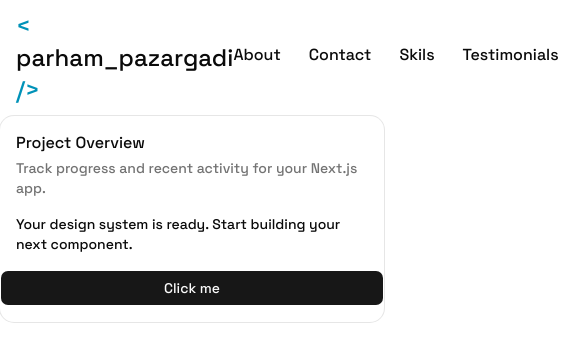
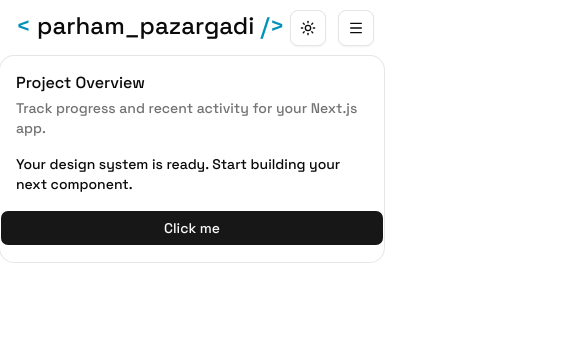
Before and after one commit to parham-devdocs/portfolio-next, a Next.js app in the folder frontend/: page / in a window 390 px wide. Shown: the top 362 px of the page, 585 px wide, since content can reach past the window. Built offline with nearby package versions, Linux system fonts and the light colour scheme.

Commit message:
menu button added

```diff
--- a/frontend/components/navbar.tsx
+++ b/frontend/components/navbar.tsx
@@ -4,6 +4,8 @@ import Link from 'next/link'
 import { NavItem } from '@/app/types'
 import { usePathname } from 'next/navigation'
 import { ThemeToggle } from './toggleButton'
+import { MenuIcon } from 'lucide-react'
+import { Button } from './ui/button'
 
 
 
@@ -15,12 +17,23 @@ const path=usePathname()
                <span className=' text-cyan-600'>&lt;</span> parham_pazargadi <span className='text-cyan-600'>/&gt;</span>
             </Link>    <ul className=' flex items-center gap-7'>
       {naItems.map((item,index)=>{
-        return <div className=' flex flex-col items-center gap-1' key={ index}>
+        return <div className='  flex-col items-center gap-1 lg:flex hidden' key={ index}>
           <Link   href={item.href} >{item.label}</Link>
           <span className={`${path === item.href ? "w-full" : "w-0"} h-[2.5px] rounded-full bg-cyan-400 transition-all duration-500`}></span>
                     </div>
       })}
+
+      <div className=' flex items-center gap-3'>
       <ThemeToggle/>
+      <Button
+      variant="outline"
+      size="icon"
+
+      className=" cursor-pointer lg:hidden flex"
+    >
+   <MenuIcon/>
+    </Button>
+      </div>
 
     </ul>
 </div>
--- a/frontend/components/toggleButton.tsx
+++ b/frontend/components/toggleButton.tsx
@@ -11,6 +11,7 @@ export function ThemeToggle() {
       variant="outline"
       size="icon"
       onClick={() => toggleTheme()}
+      className=" cursor-pointer"
     >
       <Sun className="h-4 w-4 rotate-0 scale-100 transition-all dark:-rotate-90 dark:scale-0" />
       <Moon className="absolute h-4 w-4 rotate-90 scale-0 transition-all dark:rotate-0 dark:scale-100" />
```
